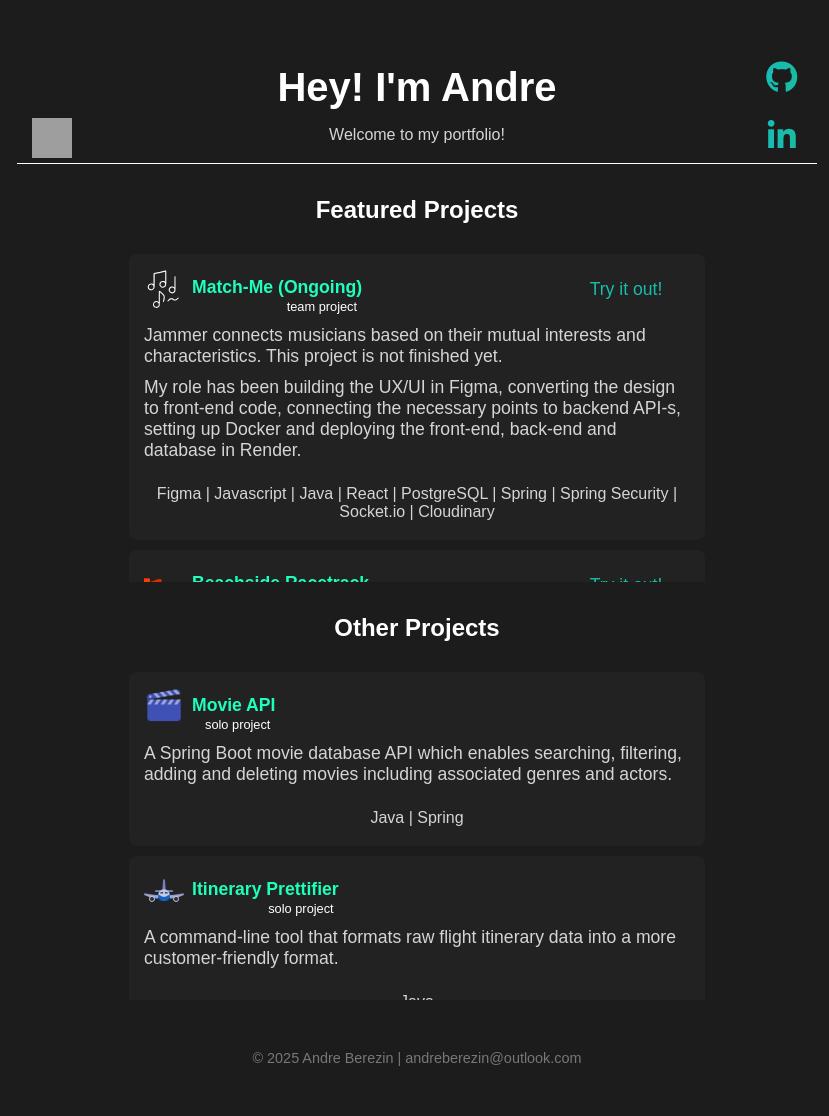
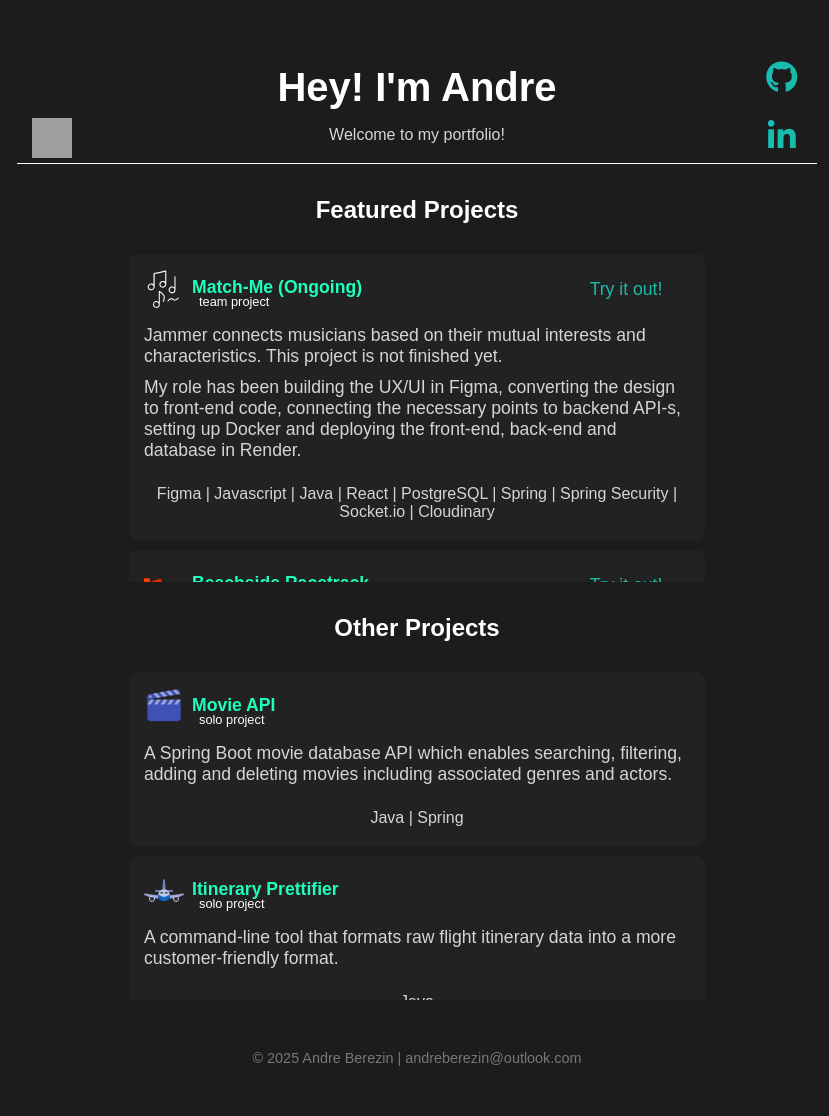
Before and after one commit to andreberezin/andreberezin.github.io, a Jekyll site: the page built from README.md, in a window 1280 px wide. Shown: the whole page, without its empty margins (223-1052 px from the left). Built offline with Jekyll 4.4.1, drawn with Linux system fonts in a browser that asks for light colours; our own code applies the rules of GitHub Pages for plain Markdown files; grey boxes are pictures that could not be loaded.

Commit message:
repositioned project type info

```diff
--- a/_layouts/default.html
+++ b/_layouts/default.html
@@ -122,7 +122,7 @@
             <div class='title-row'>
                 <a href='https://github.com/andreberezin/movie-api' class='github-link' target="_blank" title='Github repository'>
                     <div class='title-wrapper' data-type-en='solo project' data-type-ee='sooloprojekt'>
-                        <div class='title' data-type='solo project'>
+                        <div class='title'>
                             <img src='../assets/icons/movie-icon.png' alt='Movie API' class='icon'/>
                             <p class='project-name' lang='en'>Movie API</p>
                             <p class='project-name' lang='ee' hidden>Filmide API</p>
@@ -139,7 +139,7 @@
             <div class='title-row'>
                 <a href='https://github.com/andreberezin/itinerary-prettifier' class='github-link' target="_blank" title='Github repository'>
                     <div class='title-wrapper' data-type-en='solo project' data-type-ee='sooloprojekt'>
-                        <div class='title' data-type='solo project'>
+                        <div class='title'>
                             <img src='../assets/icons/airplane-icon.png' alt='Itinerary Prettifier' class='icon'/>
                             <p class='project-name' lang='en'>Itinerary Prettifier</p>
                             <p class='project-name' lang='ee' hidden>Reisiplaani vormindaja</p>
@@ -156,8 +156,8 @@
             <div class='title-row'>
                 <a href='https://github.com/andreberezin/cypher' class='github-link' target="_blank" title='Github repository'>
                     <div class='title-wrapper' data-type-en='team project' data-type-ee='tiimiprojekt'>
-                        <div class='title' data-type='solo project'>
-                            <img src='../assets/icons/encrypt-icon.png' alt='Cypher Notes' class='icon'/>
+                        <div class='title'>
+                                <img src='../assets/icons/encrypt-icon.png' alt='Cypher Notes' class='icon'/>
                             <p class='project-name' lang='en'>Cypher Notes</p>
                             <p class='project-name' lang='ee' hidden>Märkmete krüpteerija</p>
                         </div>
@@ -173,7 +173,7 @@
             <div class='title-row'>
                 <a href='https://github.com/andreberezin/notes' class='github-link' target="_blank" title='Github repository'>
                     <div class='title-wrapper' data-type-en='team project' data-type-ee='tiimiprojekt'>
-                        <div class='title' data-type='solo project'>
+                        <div class='title'>
                             <img src='../assets/icons/notes-icon.png' alt='Notes tool' class='icon'/>
                             <p class='project-name' lang='en'>Notes tool</p>
                             <p class='project-name' lang='ee' hidden>Märkmete haldaja</p>
--- a/assets/css/style.css
+++ b/assets/css/style.css
@@ -100,18 +100,13 @@ img {
   margin-right: 0.5rem;
 }
 
-.title-wrapper {
-  position: relative;
-  --data-type: attr(data-type-en);
-}
-
 .title {
   text-align: center;
   display: flex;
   align-items: center;
-  position: relative;
-  transition: transform 0.3s ease;
-  will-change: transform;
+  /*position: relative;*/
+  /*transition: transform 0.3s ease;*/
+  /*will-change: transform;*/
 }
 
 .title:hover {
@@ -128,22 +123,26 @@ img {
 }
 
 
+.title-wrapper {
+  position: relative;
+  --data-type: attr(data-type-en);
+}
+
+
 .title-wrapper::after {
   content: var(--data-type);
   position: absolute;
-  bottom: -5px;
-  right: 5px;
+  bottom: 0;
+  left: 55px;
   color: #fff;
   font-size: 0.8rem;
-  /*transition: transform 0s !important;*/
   transform: none; /* Ensure no inherited scale */
-  /*transform-origin: top left;*/
 }
 
-/*.title:hover::after {*/
-/*  transform: scale(calc(1 / 1.075));*/
-/*  transform-origin: top left;*/
-/*}*/
+.title:hover::after {
+  transform: scale(calc(1 / 1.075));
+  transform-origin: top left;
+}
 
 .website-link {
   padding: 0.5rem;
```
